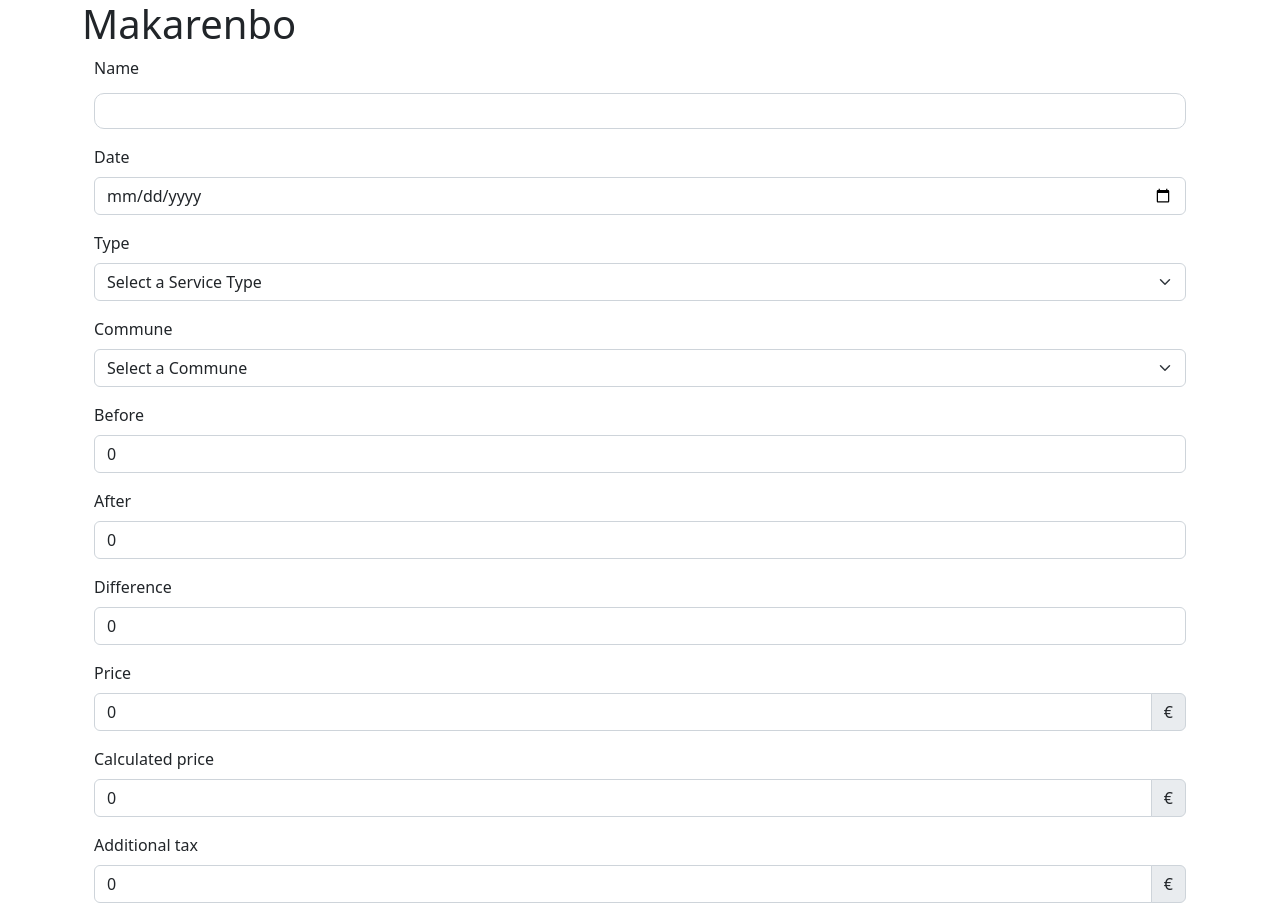
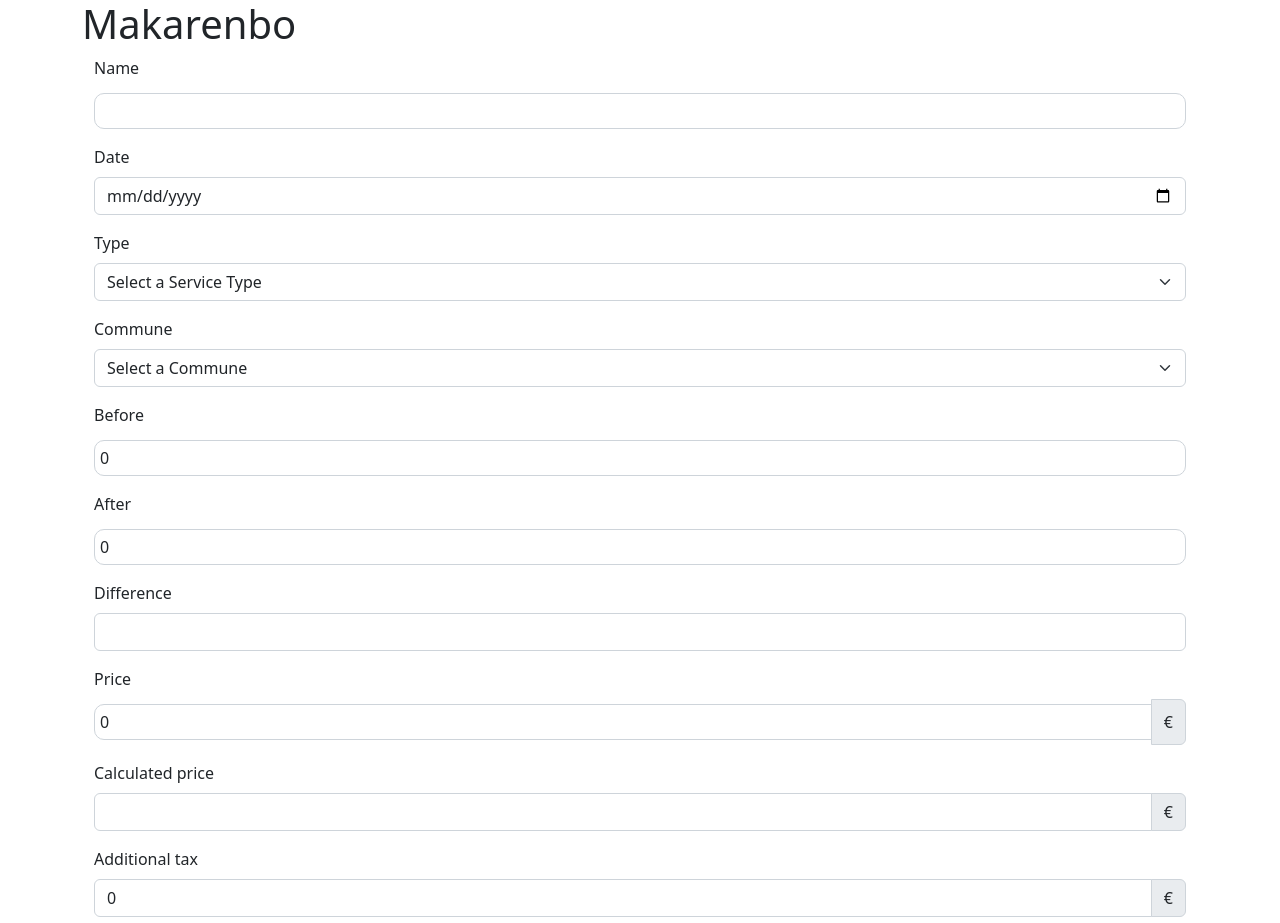
Before and after one commit to CreativeForNoReason/komunalai-client, a React (Vite) app: page / in a window 1280 px wide. Shown: the top 923 px of the page. Built offline with nearby package versions, Linux system fonts and the light colour scheme.

Commit message:
calculations added for some fields.

```diff
--- a/src/Components/ComuteForm.tsx
+++ b/src/Components/ComuteForm.tsx
@@ -65,7 +65,7 @@ const ComuteForm: React.FC<ComuteFormProps> = ({ onSubmit }) => {
         <Form.Group className="mb-3" controlId="before">
           <Form.Label>Before</Form.Label>
           <Form.Control
-            type="number"
+            type="text"
             name="before"
             value={formData.before}
             onChange={handleChange}
@@ -75,7 +75,7 @@ const ComuteForm: React.FC<ComuteFormProps> = ({ onSubmit }) => {
         <Form.Group className="mb-3" controlId="after">
           <Form.Label>After</Form.Label>
           <Form.Control
-            type="number"
+            type="text"
             name="after"
             value={formData.after}
             onChange={handleChange}
@@ -87,8 +87,8 @@ const ComuteForm: React.FC<ComuteFormProps> = ({ onSubmit }) => {
           <Form.Control
             type="number"
             name="difference"
-            value={formData.difference}
-            onChange={handleChange}
+            value={formData.difference || ''}
+            readOnly
           />
         </Form.Group>
 
@@ -96,7 +96,7 @@ const ComuteForm: React.FC<ComuteFormProps> = ({ onSubmit }) => {
           <Form.Label>Price</Form.Label>
           <InputGroup>
             <Form.Control
-              type="number"
+              type="text"
               name="price"
               value={formData.price}
               onChange={handleChange}
@@ -111,8 +111,8 @@ const ComuteForm: React.FC<ComuteFormProps> = ({ onSubmit }) => {
             <Form.Control
               type="number"
               name="calculated"
-              value={formData.calculated}
-              onChange={handleChange}
+              value={formData.calculated || ''}
+              readOnly
             />
             <InputGroup.Text>€</InputGroup.Text>
           </InputGroup>
--- a/src/Components/FormContainer.tsx
+++ b/src/Components/FormContainer.tsx
@@ -26,13 +26,41 @@ const FormContainer = () => {
   const [submittedData, setSubmittedData] = React.useState<FormData>(initialFormData);
   const [selectedServiceType, setSelectedServiceType] = React.useState<ServiceTypes | null>(null);
 
-  const handleChange = (e: React.ChangeEvent<HTMLInputElement>) => {
+  const handleChange = (e: React.ChangeEvent<HTMLInputElement | HTMLSelectElement>) => {
     const { name, value } = e.target;
 
-    setFormData((prevFormData) => ({
-      ...prevFormData,
-      [name]: value,
-    }));
+    let newFormData;
+
+    if (name === "before" || name === "after") {
+      // Ensure value is a number for specific fields
+      const numberValue = value === "" ? 0 : Number(value);
+      newFormData = { ...formData, [name]: numberValue };
+
+      if (!isNaN(newFormData.before) && !isNaN(newFormData.after)) {
+        // Calculate the difference
+        newFormData.difference = newFormData.after - newFormData.before;
+      }
+
+      if (!isNaN(newFormData.difference) && !isNaN(Number(newFormData.price))) {
+        // Calculate the calculated price
+        newFormData.calculated = newFormData.difference * Number(newFormData.price);
+      }
+    } else if (name === "price") {
+      // Allow only numeric values and a single decimal point
+      const stringValue = value.replace(/[^0-9.]/g, '').replace(/(\..*)\./g, '$1');
+      newFormData = { ...formData, [name]: Number(stringValue) };
+
+      if (!isNaN(newFormData.difference) && !isNaN(Number(newFormData.price))) {
+        // Calculate the calculated price
+        newFormData.calculated = newFormData.difference * Number(newFormData.price);
+      }
+
+    } else {
+      // Handle non-numeric fields
+      newFormData = { ...formData, [name]: value };
+    }
+
+    setFormData(newFormData);
   };
 
   const handleSelect = (e: React.ChangeEvent<HTMLSelectElement>) => {
@@ -52,6 +80,7 @@ const FormContainer = () => {
   const handleSubmit = (e: React.FormEvent<HTMLFormElement>) => {
     e.preventDefault();
     setSubmittedData(formData);
+    setFormData(initialFormData);
   };
 
   return (
```
